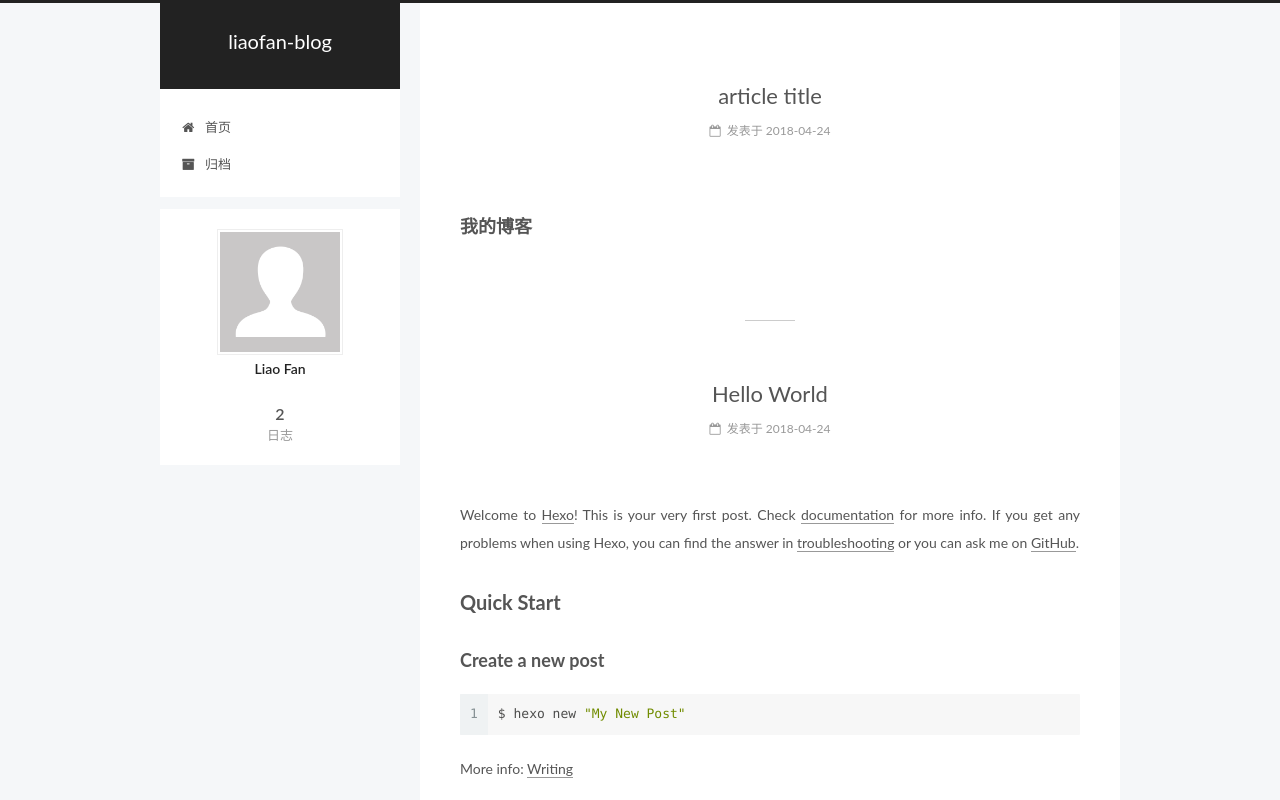
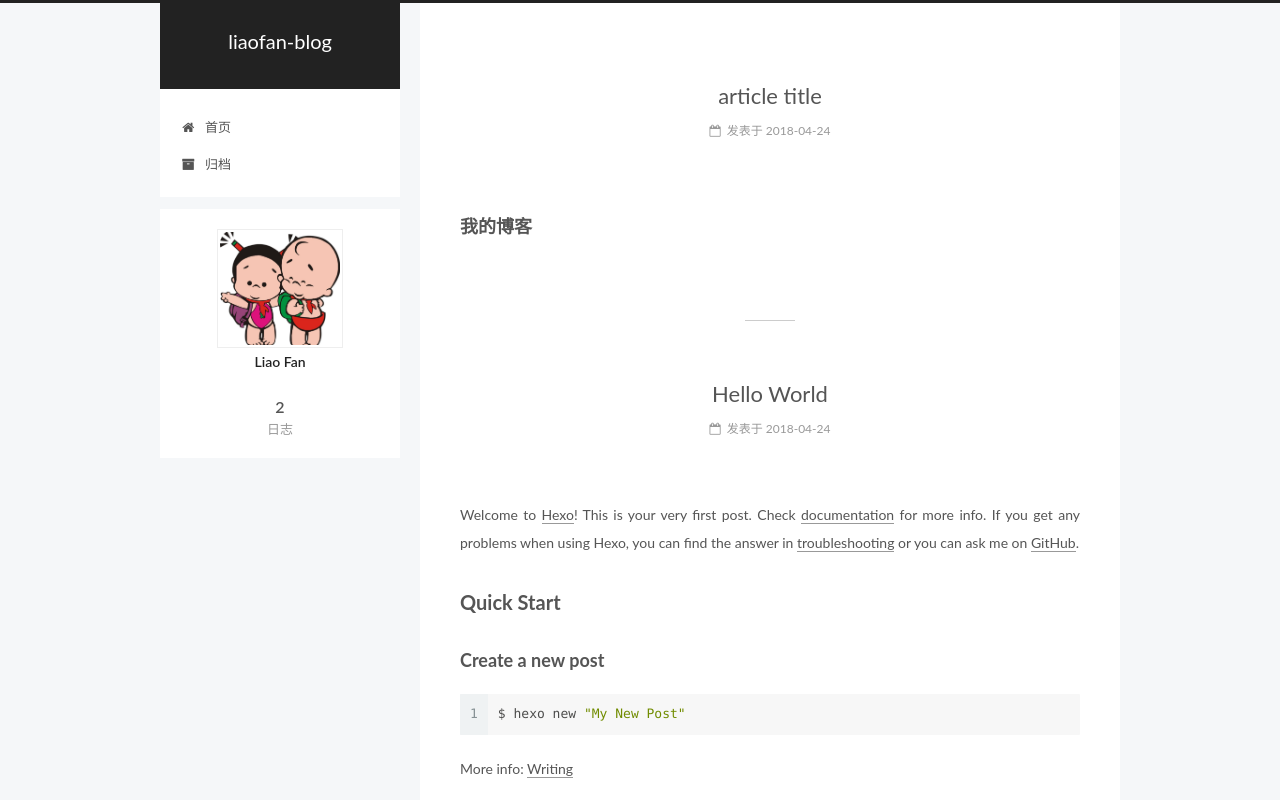
Before and after one commit to wangyusha/wangyusha.github.io, a plain HTML site: page index.html in a window 1280 px wide. Shown: the top 800 px of the page. Drawn offline with Linux system fonts and the light colour scheme.

Commit message:
Site updated: 2018-04-24 16:05:59

```diff
--- a/css/main.css
+++ b/css/main.css
@@ -1823,7 +1823,7 @@ pre .javascript .function {
   width: 4px;
   height: 4px;
   border-radius: 50%;
-  background: #91f0fc;
+  background: #3826ba;
 }
 .links-of-blogroll {
   font-size: 13px;
--- a/index.html
+++ b/index.html
@@ -234,7 +234,7 @@
     <span hidden itemprop="author" itemscope itemtype="http://schema.org/Person">
       <meta itemprop="name" content="Liao Fan">
       <meta itemprop="description" content="">
-      <meta itemprop="image" content="/images/avatar.gif">
+      <meta itemprop="image" content="/images/photo.jpg">
     </span>
 
     <span hidden itemprop="publisher" itemscope itemtype="http://schema.org/Organization">
@@ -353,7 +353,7 @@
     <span hidden itemprop="author" itemscope itemtype="http://schema.org/Person">
       <meta itemprop="name" content="Liao Fan">
       <meta itemprop="description" content="">
-      <meta itemprop="image" content="/images/avatar.gif">
+      <meta itemprop="image" content="/images/photo.jpg">
     </span>
 
     <span hidden itemprop="publisher" itemscope itemtype="http://schema.org/Organization">
@@ -499,7 +499,7 @@
           <div class="site-author motion-element" itemprop="author" itemscope itemtype="http://schema.org/Person">
 
               <img class="site-author-image" itemprop="image"
-                src="/images/avatar.gif"
+                src="/images/photo.jpg"
                 alt="Liao Fan" />
 
               <p class="site-author-name" itemprop="name">Liao Fan</p>
```
Also changed, not shown: 2018/04/24/article-title/index.html (+2 -2 lines), 2018/04/24/hello-world/index.html (+2 -2 lines), archives/2018/04/index.html (+1 -1 lines), archives/2018/index.html (+1 -1 lines), archives/index.html (+1 -1 lines), images/photo.jpg (added).
